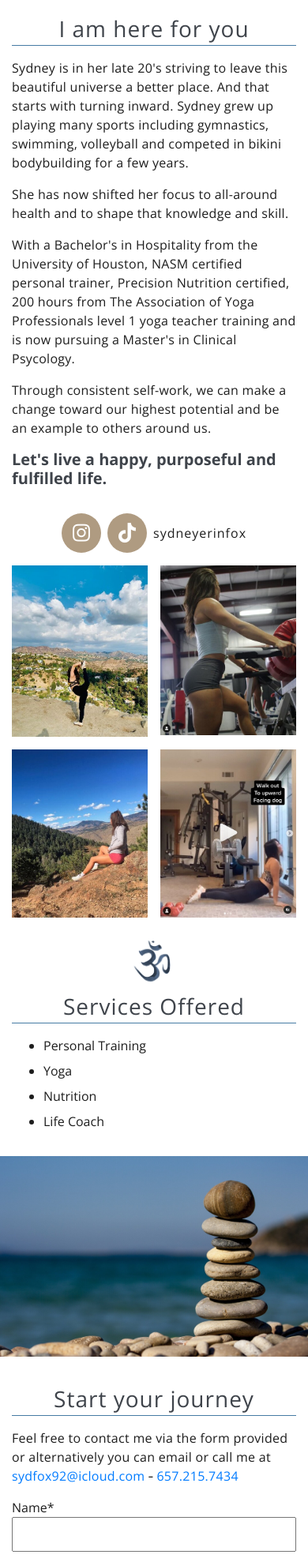
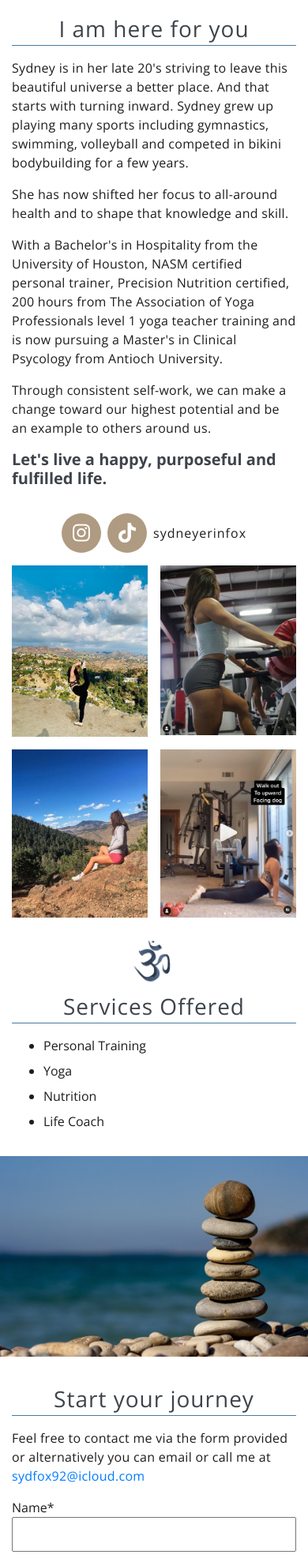
Before and after one commit to greentie12/betterYou, a plain HTML site: page index.html in a window 390 px wide. Shown: the part 1568-3546 px from the top of the page at 79% size. Drawn offline with nearby package versions, Linux system fonts and the light colour scheme; files whose address does not match are found by name; a web font is replaced by a local one.

Commit message:
phone delete

```diff
--- a/index.html
+++ b/index.html
@@ -149,7 +149,7 @@
             NASM certified personal trainer, Precision Nutrition certified, 200
             hours from The Association of Yoga Professionals level 1 yoga
             teacher training and is now pursuing a Master's in Clinical
-            Psycology.
+            Psycology from Antioch University.
           </p>
           <p>
             Through consistent self-work, we can make a change toward our
@@ -208,8 +208,6 @@
             Feel free to contact me via the form provided or alternatively you
             can email or call me at
             <a href="mailto:sydfox92@icloud.com">sydfox92@icloud.com</a>
-            <span>&dash;</span>
-            <a class="tel" href="tel:+16572157434">657.215.7434</a>
           </p>
 
           <form method="POST" data-netlify="true">
@@ -254,7 +252,6 @@
         <p class="address">BetterYou.LA</p>
         <p>Sydney Fox</p>
         <p class="coach">Health/ Habit Coach, Yoga Teacher, Personal Trainer</p>
-        <a class="tel" href="tel:+16572157434">657.215.7434</a>
         <a class="mail" href="mailto:sydfox92@icloud.com"
           >Sydfox92@icloud.com</a
         >
```
